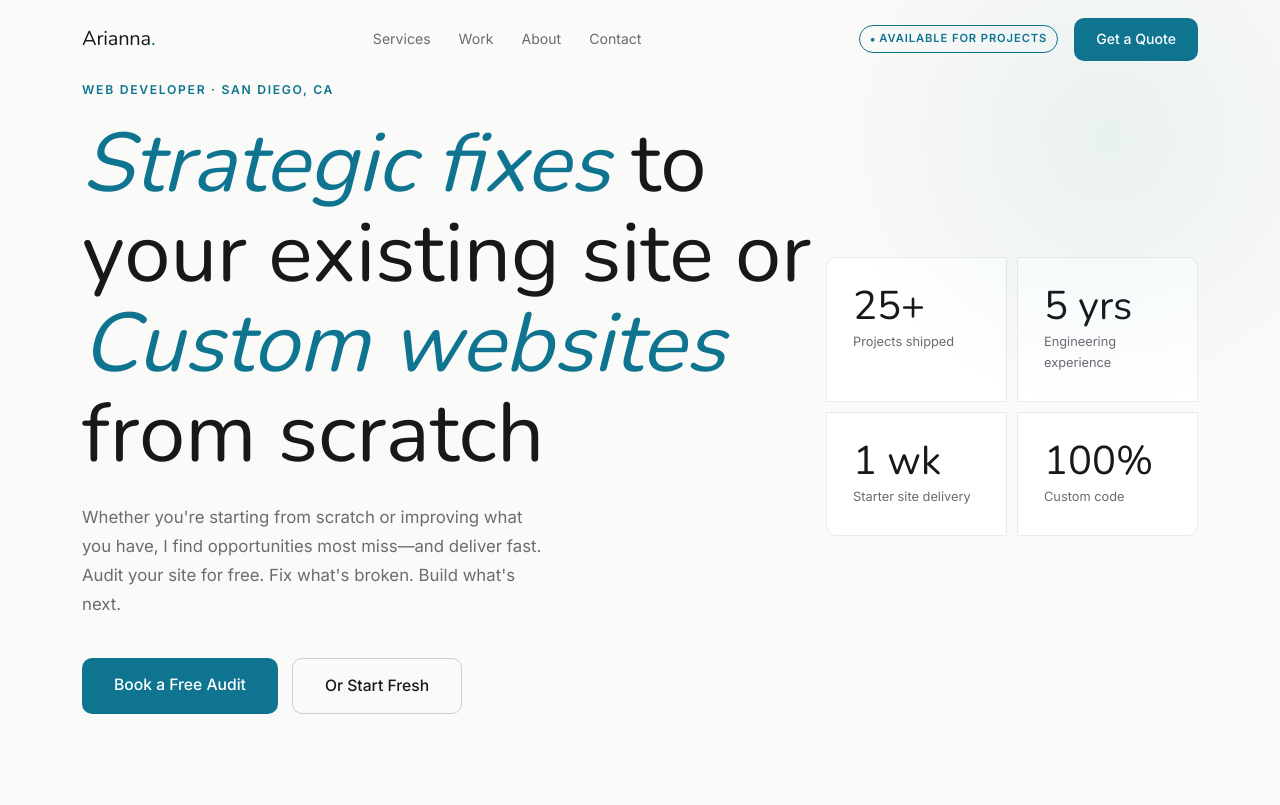
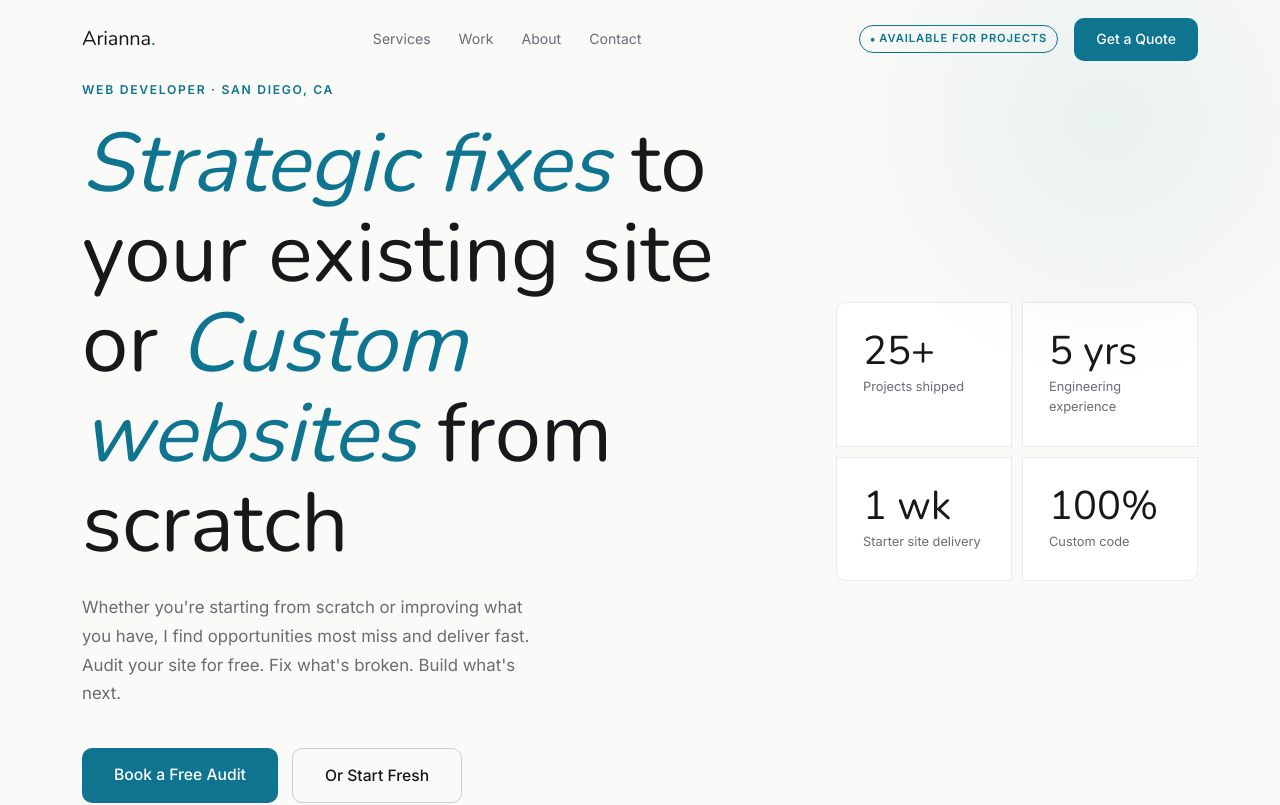
Before and after one commit to unachoza/arianna-builds-portfolio, a React (Vite) app: page / in a window 1280 px wide. Shown: the top 805 px of the page. Built offline with nearby package versions, Linux system fonts and the light colour scheme.

Commit message:
needs a gap

```diff
--- a/src/App.tsx
+++ b/src/App.tsx
@@ -280,10 +280,10 @@ function Hero() {
 					<FadeIn>
 						<p className="hero__eyebrow">Web Developer · San Diego, CA</p>
 						<h1 className="hero__heading">
-							<em>Strategic fixes</em> to your existing site or <em>Custom websites</em> from scratch
+							<em>Strategic fixes</em> to your existing site<br/> or <em>Custom websites</em> from scratch
 						</h1>
 						<p className="hero__sub">
-							Whether you're starting from scratch or improving what you have, I find opportunities most miss—and deliver
+							Whether you're starting from scratch or improving what you have, I find opportunities most miss and deliver
 							fast. Audit your site for free. Fix what's broken. Build what's next.
 						</p>
 						<div className="hero__ctas">
--- a/src/portfolio.css
+++ b/src/portfolio.css
@@ -326,6 +326,7 @@ section {
 .hero__grid {
   display: grid;
   grid-template-columns: 2fr 1fr;
+   gap: 30px;
   align-items: center;
 }
 
```
